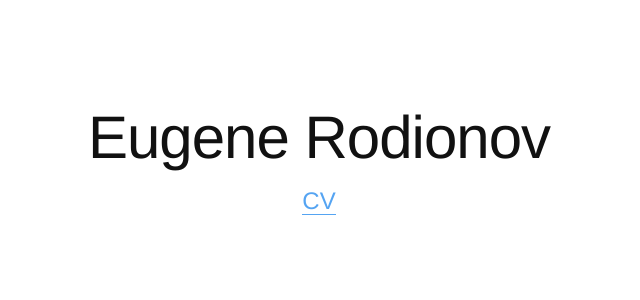
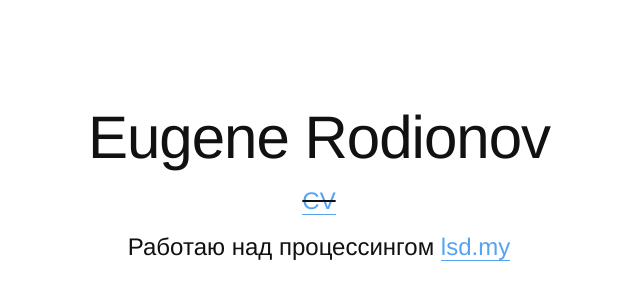
Before and after one commit to d3head/Simplicvity, a website: page app/index.html in a window 1280 px wide. Shown: the part 148-448 px from the top of the page, without its empty margins (321-961 px from the left). Drawn offline with nearby package versions, Linux system fonts and the light colour scheme; files that its build step writes are made by us from their sources.

Commit message:
Updated index

```diff
--- a/app/index.html
+++ b/app/index.html
@@ -19,7 +19,8 @@
   <body>
     <div class="hero-unit">
       <h1>Eugene Rodionov</h1>
-      <h3><a href="cv.html">CV</a></h3>
+      <h3><del><a href="cv.html">CV</a></del></h3>
+      <h3>Работаю над процессингом <a href="//lsd.my">lsd.my</a></h3>
     </div>
   </body>
 </html>
```
